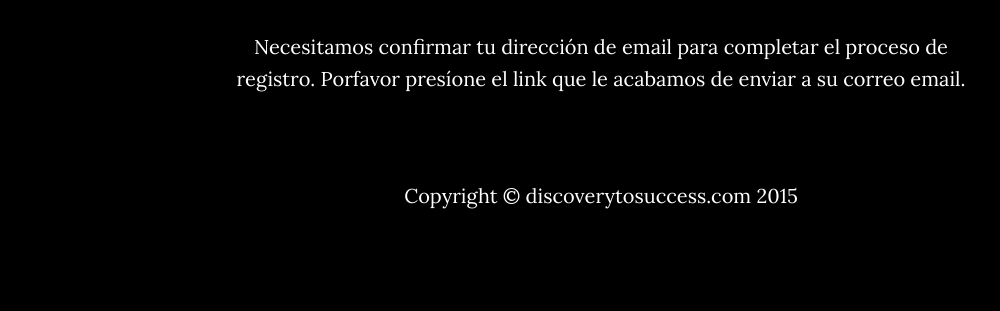
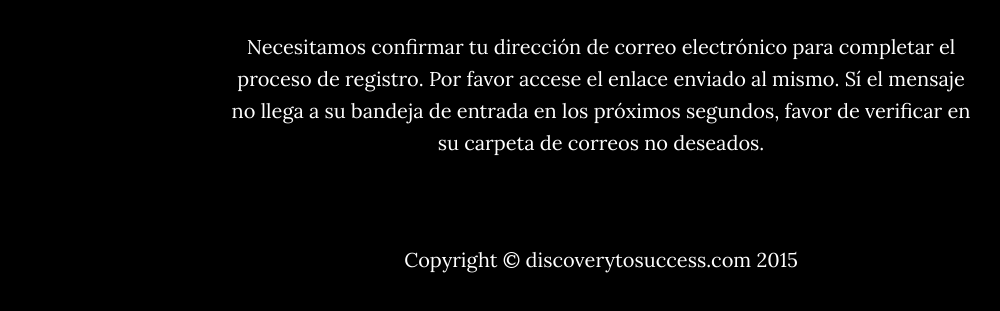
Before and after one commit to crenaz/discoverytosuccess, a website: page views/confirmar.html in a window 1280 px wide. Shown: the part 287-598 px from the top of the page, without its empty margins (39-1039 px from the left). Drawn offline with nearby package versions, Linux system fonts and the light colour scheme; some packages are replaced by stand-ins of ours; files that its build step writes are made by us from their sources; files whose address does not match are found by name.

Commit message:
Edit text

```diff
--- a/views/confirmar.html
+++ b/views/confirmar.html
@@ -66,9 +66,11 @@
               <h2>Confirmación</h2>
 
               <p>
-                Necesitamos confirmar tu dirección de email
+                Necesitamos confirmar tu dirección de correo electrónico
                 para completar el proceso de registro.
-                Porfavor presíone el link que le acabamos de enviar a su correo email.
+                Por favor accese el enlace enviado  al mismo.
+                Sí el mensaje no llega a su bandeja de entrada en los próximos segundos, favor de verificar en su carpeta
+                de correos no deseados.
               </p>
             </div>
         </div>
```
